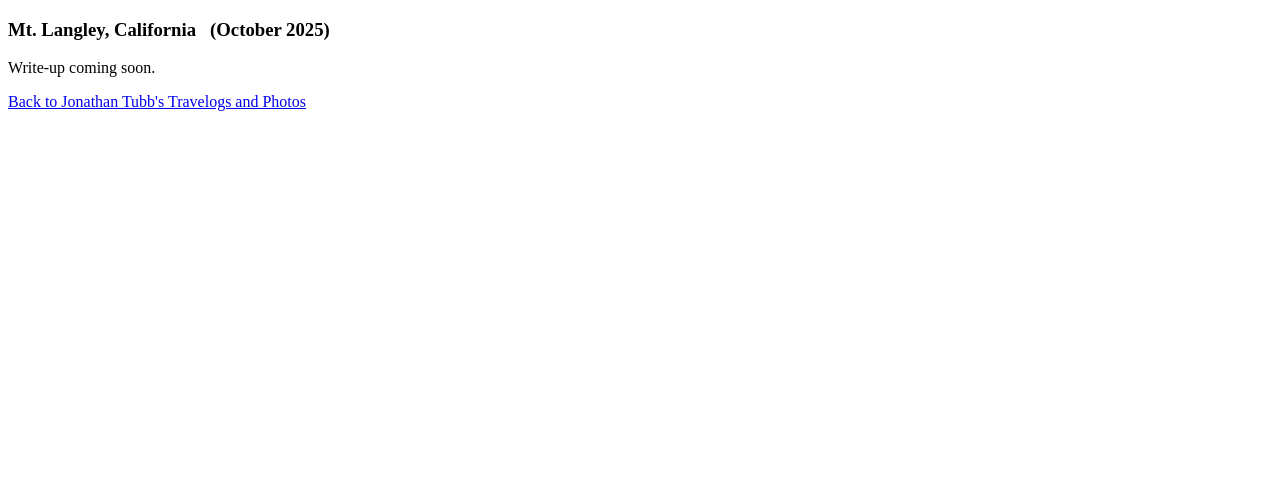
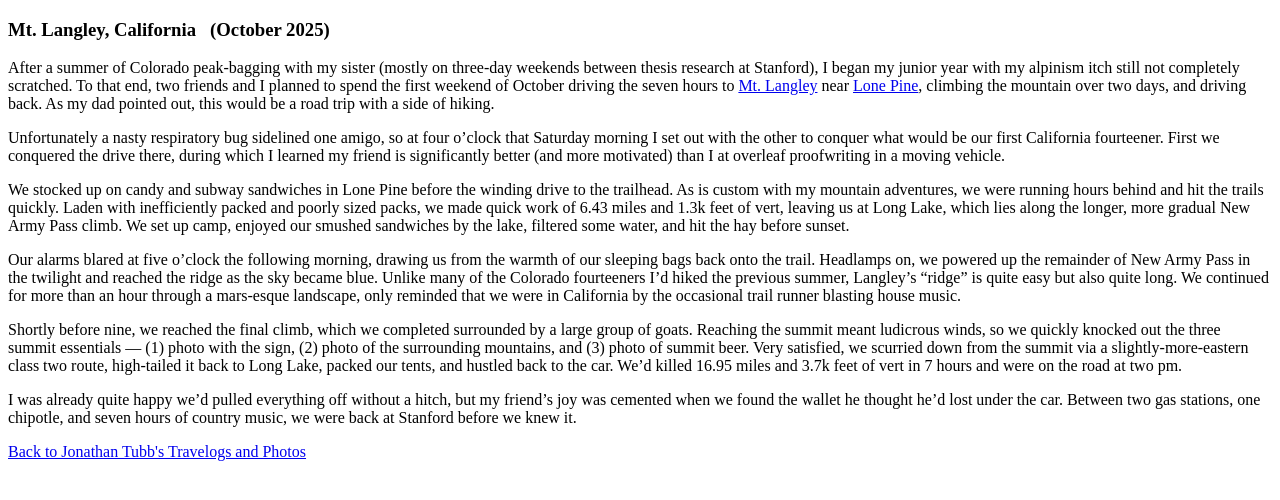
Before and after one commit to jonathantubb/jonathantubb.github.io, a plain HTML site: page travelogs/Langley.html in a window 1280 px wide. Drawn offline with Linux system fonts and the light colour scheme.

Commit message:
Add Mt. Langley travelog text
Co-Authored-By: Claude Opus 5.5 <noreply@anthropic.com>
Claude-Session: https://claude.ai/code/session_01YTrxZ9MJ97j1Fmji2moBhy

```diff
--- a/travelogs/Langley.html
+++ b/travelogs/Langley.html
@@ -14,8 +14,30 @@
 <h3>Mt. Langley, California &nbsp; (October 2025)</h3>
 
 <p>
-Write-up coming soon.
+After a summer of Colorado peak-bagging with my sister (mostly on three-day weekends between thesis research at Stanford), I began my junior year with my alpinism itch still not completely scratched. To that end, two friends and I planned to spend the first weekend of October driving the seven hours to <a href="https://en.wikipedia.org/wiki/Mount_Langley">Mt. Langley</a> near <a href="https://en.wikipedia.org/wiki/Lone_Pine,_California">Lone Pine</a>, climbing the mountain over two days, and driving back. As my dad pointed out, this would be a road trip with a side of hiking.
 </p>
+
+<p>
+Unfortunately a nasty respiratory bug sidelined one amigo, so at four o’clock that Saturday morning I set out with the other to conquer what would be our first California fourteener. First we conquered the drive there, during which I learned my friend is significantly better (and more motivated) than I at overleaf proofwriting in a moving vehicle.
+</p>
+
+<p>
+We stocked up on candy and subway sandwiches in Lone Pine before the winding drive to the trailhead. As is custom with my mountain adventures, we were running hours behind and hit the trails quickly. Laden with inefficiently packed and poorly sized packs, we made quick work of 6.43 miles and 1.3k feet of vert, leaving us at Long Lake, which lies along the longer, more gradual New Army Pass climb. We set up camp, enjoyed our smushed sandwiches by the lake, filtered some water, and hit the hay before sunset.
+</p>
+
+<p>
+Our alarms blared at five o’clock the following morning, drawing us from the warmth of our sleeping bags back onto the trail. Headlamps on, we powered up the remainder of New Army Pass in the twilight and reached the ridge as the sky became blue. Unlike many of the Colorado fourteeners I’d hiked the previous summer, Langley’s “ridge” is quite easy but also quite long. We continued for more than an hour through a mars-esque landscape, only reminded that we were in California by the occasional trail runner blasting house music.
+</p>
+
+<p>
+Shortly before nine, we reached the final climb, which we completed surrounded by a large group of goats. Reaching the summit meant ludicrous winds, so we quickly knocked out the three summit essentials — (1) photo with the sign, (2) photo of the surrounding mountains, and (3) photo of summit beer. Very satisfied, we scurried down from the summit via a slightly-more-eastern class two route, high-tailed it back to Long Lake, packed our tents, and hustled back to the car. We’d killed 16.95 miles and 3.7k feet of vert in 7 hours and were on the road at two pm.
+</p>
+
+<p>
+I was already quite happy we’d pulled everything off without a hitch, but my friend’s joy was cemented when we found the wallet he thought he’d lost under the car. Between two gas stations, one chipotle, and seven hours of country music, we were back at Stanford before we knew it.
+</p>
+
+<!-- photos go here -->
 
 <p><a href="../index.html">Back to Jonathan Tubb's Travelogs and Photos</a></p>
 
```
